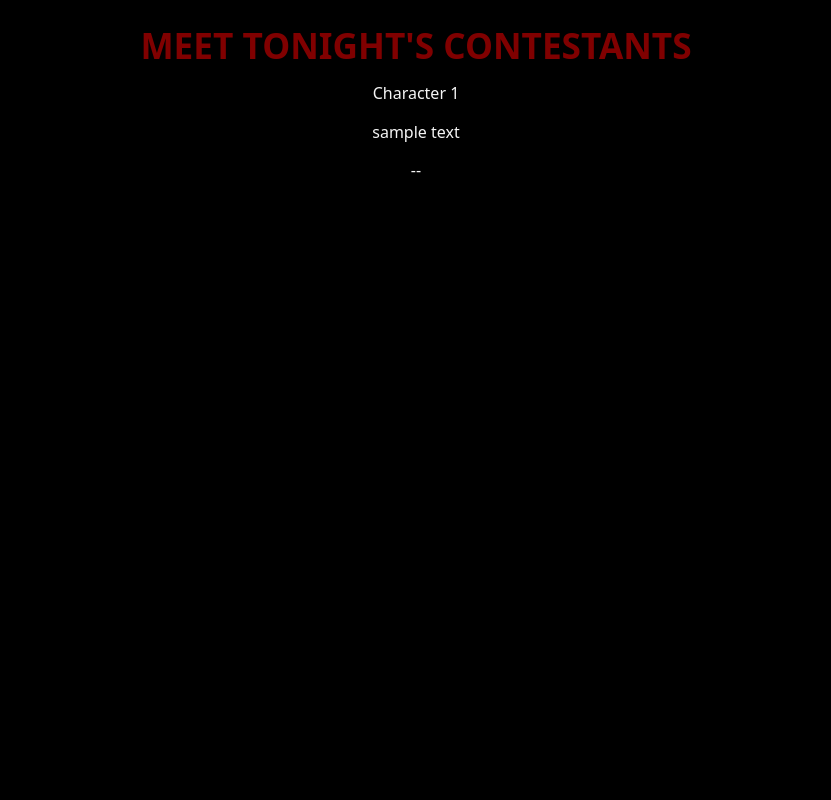
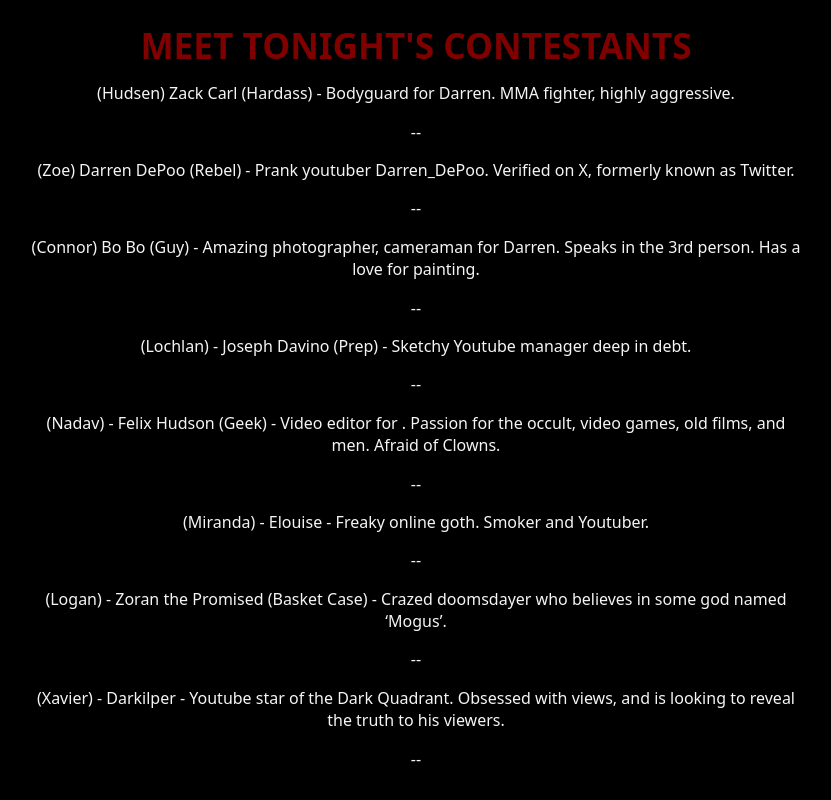
Before and after one commit to oldlazereye/mb9room, a website: page contestants.html in a window 1280 px wide. Shown: the whole page, without its empty margins (224-1055 px from the left). Drawn offline with nearby package versions, Linux system fonts and the light colour scheme.

Commit message:
game time

```diff
--- a/contestants.html
+++ b/contestants.html
@@ -14,10 +14,29 @@
   </body>
 <body class="text-left body">
   <p> </p>
-<p>Character 1
+<p>(Hudsen) Zack Carl (Hardass) - Bodyguard for Darren. MMA fighter, highly aggressive.
 </p>
-<p>sample text
+<p>--</p>
+<p>(Zoe) Darren DePoo (Rebel) - Prank youtuber Darren_DePoo. Verified on X, formerly known as Twitter.
 </p>
-<p>--
+<p>--</p>
+<p>(Connor) Bo Bo (Guy) - Amazing photographer, cameraman for Darren. Speaks in the 3rd person. Has a love for painting.
+</p>
+<p>--</p>
+<p>(Lochlan) - Joseph Davino (Prep) - Sketchy Youtube manager deep in debt.
+</p>
+<p>--</p>
+<p>(Nadav) - Felix Hudson (Geek) - Video editor for . Passion for the occult, video games, old films, and men. Afraid of Clowns.
+</p>
+<p>--</p>
+<p>(Miranda) - Elouise - Freaky online goth. Smoker and Youtuber.
+</p>
+<p>--</p>
+<p>(Logan) - Zoran the Promised (Basket Case) - Crazed doomsdayer who believes in some god named ‘Mogus’.
+</p>
+<p>--</p>
+<p>(Xavier) - Darkilper - Youtube star of the Dark Quadrant. Obsessed with views, and is looking to reveal the truth to his viewers.
+</p>
+<p>--</p>
 </body>
 </html>
```
